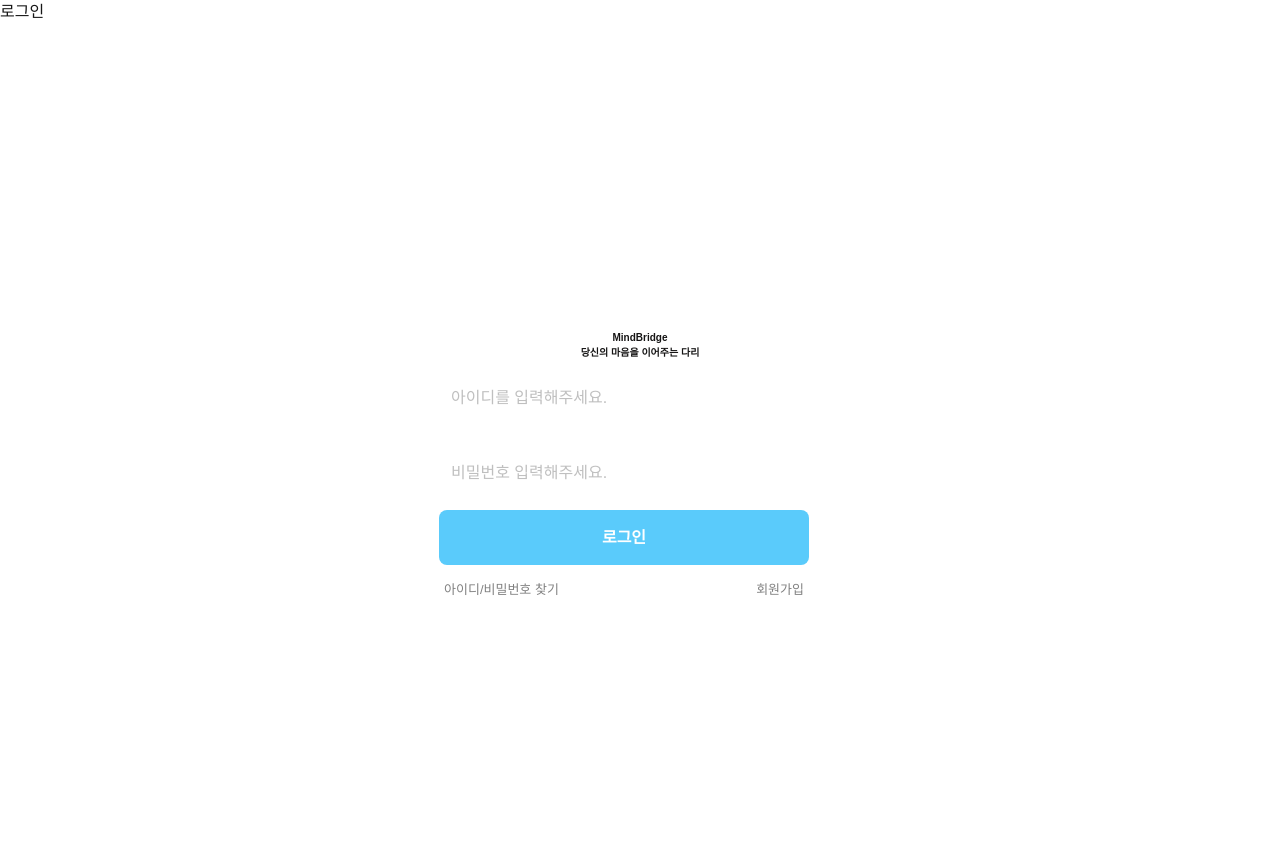
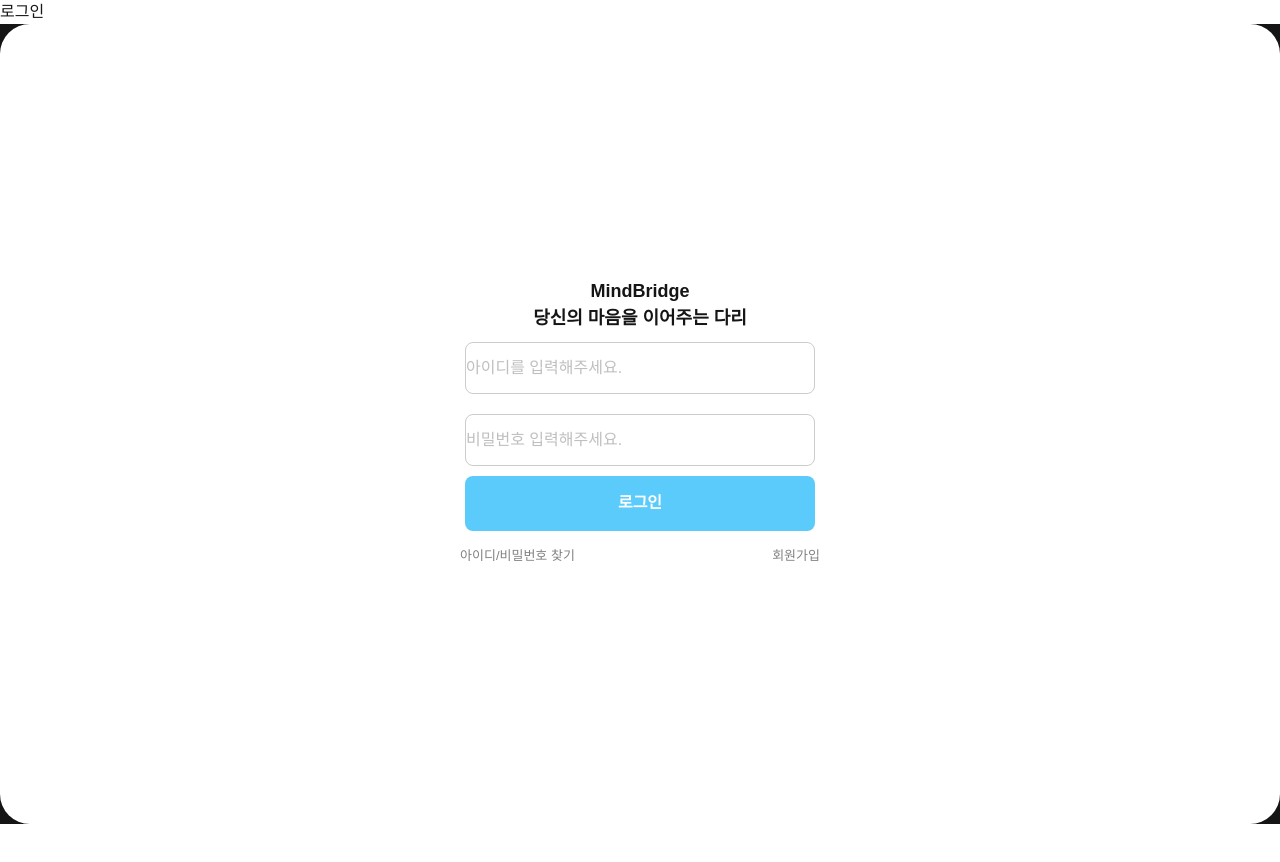
Before and after one commit to potato-club/MindBridge-front, a Next.js app: page /login in a window 1280 px wide. Shown: the top 862 px of the page. After the commit the page ends 824 px from the top, so only its background shows below. Built offline with nearby package versions, Linux system fonts and the light colour scheme.

Commit message:
로그인 구현 완료, 다른 페이지 연동X, 아이디/비번 찾기 페이지 구현중

```diff
--- /dev/null
+++ b/src/app/findidandpw/components/FindIdAndPW.tsx
@@ -0,0 +1,29 @@
+'use client';
+
+import { useState} from "react";
+import { useRouter } from "next/navigation";
+import styles from "./FindIdAndPW.module.css";
+
+/* 아이디/비밀번호 찾기 폼 */
+const FindIdAndPWForm = () => {
+    const [userName, setUserName] = useState("");
+    const [userNumber, setUserNumber] = useState("");
+    const [userId, setUserId] = useState("");
+
+
+    return (
+        <>
+            <header className={styles.header}>아이디/비밀번호 찾기</header>
+            <form className={styles.Form}>
+                <div className={styles.Container}>
+
+
+
+                </div>
+            </form>
+
+        </>
+    )
+};
+
+export default FindIdAndPWForm;
--- a/src/app/login/components/Login.module.css
+++ b/src/app/login/components/Login.module.css
@@ -1,99 +1,108 @@
+.Form {
+    background-color: #161515;
+}
+
 /* 전체 컨테이너 */
 .Container {
     display: flex;
     flex-direction: column;
     justify-content: center;
-    align-items: column;
-    width: 402px;
-    height: 874px;
+    align-items: center;
+    width: 100vw;
+    height: 100vh;
     /* 휴대폰 기종에 따라 다르게 설정 */
     margin: auto;
-    border-radius: 30%;
+    border-radius: 30px;
     background-color: #ffffff;
+    box-sizing: border-box;
+    /* border-color: #161515; */
     /* font-family: 'Noto Sans KR', sans-serif; */
 }
 
 
 /* 로고 */
 .LoginAndAppName {
-    padding: 40px;
+    padding: 20px;
     border-radius: 16px;
     text-align: center;
     box-shadow: 0 6px 20px rgba(0, 0, 0, 0.08);
-    width: 132px;
-    height: 132px;
+
+    width: 30vw;
+    height: 30vw;
+    max-width: 150px;
+    max-height: 150px;
+
     margin: auto;
-    text-align: column;
     margin-bottom: 20px;
     color: #161515;
 }
 
 
 
-.AppName ,.AppDescription {
-    font-size: 10px;
+.AppName ,
+.AppDescription {
+    font-size: clamp(12px, 3vw, 18px);
     font-weight: 700;
     color: #161515;
     text-align: center;
     /*이미지 가져올시 추가 */
 }
 
-.UserId input, .UserPassword input {
-    display: flex;
+.UserId input,
+.UserPassword input {
+    display: block;
     /* flex-direction: column; */
     margin: 10px 0;
-    text-align: left;
-    width: 370px;
-    height: 55px;
-    padding: 12px;
+    width: 90%;
+    max-width: 370px;
+    min-width: 350px;
+    height: 52px;
+    padding: px;
     color: gray;
-    /* border-radius: 8%; */
+
+    border-radius: 8px;
+    border: 1px solid #ccc;
+    outline: none;
+    box-sizing: border-box;
 }
 
-.LoginButton {
+.LoginButton button{
     display: flex;
     justify-content: center;
     align-items: center;
-    width: 370px;
+    width: 80%;
+    max-width: 370px;
+    min-width: 350px;
     height: 55px;
     background-color: #5acbfb;
     border-radius: 8px;
     cursor: pointer;
+    border: none;
 }
 
 .LoginButtonText {
-    font-size: 16px;
+    font-size: clamp(14px, 2vw, 16px);
     font-weight: 600;
     color: #ffffff;
 }
-
-/* .LoginButton hover {
-  color: #99a0a8;
-}  */
-
-
-
-
 
 /* 하단 영역 */
 .LoginFooter {
     display: flex;
     justify-content: space-between;
-    width: 370px;
-    padding: auto;
+    width: 80%;
+    max-width: 370px;
+    min-width: 220px;
     margin-top: 10px;
-    height: 17px;
     font-size: 13px;
     color: #686870;
-    text-align: center;
-
 }
 
 .FindIdAndPassword, .SignUp {
     font-size: 13px;
     color: gray;
     text-decoration: none;
-    padding: 5px 5px 5px 5px;
+    padding: 5px;
 }
 
 .FindIdAndPassword {
--- a/src/app/login/components/Login.tsx
+++ b/src/app/login/components/Login.tsx
@@ -3,39 +3,6 @@
 import { useState} from "react";
 import { useRouter } from "next/navigation";
 import styles from "./Login.module.css";
-
-
-/* API 음,,, 백엔드랑 연동해야함
-import NextAuth from "next-auth/next";
-import CredentialsProvider from "next-auth/providers/credentials";
-
-const handler = NextAuth({
-    providers: [
-        CredentialsProvider({
-            name: "credentials",
-
-            /* 로그인 폼에서 입력한 값을 받아옴
-            credentials: {
-                userId: { label: "userId", type: "text" },
-                userPassword: { label: "userPassword", type: "password" },
-            },
-
-            /* 로그인 처리
-            async authorize(credentials, req) {
-                /* DB 연동 음,,,,, 왓 이즈 백엔드API요청,,,ㅜㅜ
-
-                if (user) {
-                    return user;
-                } else {
-                    return null;
-                }
-            },
-        }),
-    ],
-});
-
-export {handle as GET, handler as POST};
-*/
 
 
 /* 로그인 폼 */
@@ -45,27 +12,38 @@ const LoginForm = () => {
 
     const router = useRouter();
 
-    const handleCudmit = async (e) => {
-        e.prevenDefault();
+    const handleSubmit = async (e) => {
+        e.preventDefault();
 
-        const result = await signIn("credentials", {
-            redirect: false,
-            userId,
-            userPassword,
+        try {
+            // 백엔드 API 로그인 요청이랄까...
+            const response = await fetch("백엔드 주소?",{
+            method: "POST",
+            headers: { "Content-Type": "application/json" },
+            body: JSON.stringify({ id: userId, password: userPassword }),
         });
 
-        if (result.ok) {
-            router.push("/메인페이지"); /* 메인페이지 경로로 변경해야한다ㅡ,,, */
-        } else {
-            alert("로그인 실패");
-            router.push("/Login");
+        if (!response.ok) {
+            throw new Error("로그인 실패");
+        }
+
+            const data = await response.json();
+            const accessToken = data.accessToken;
+
+            // 로컬 스토리지에 토큰 저장(아마도,,)
+            localStorage.setItem("accessToken", accessToken);
+
+            router.push("/Main"); // 메인페이지 연동해야함.
+        } catch (err) {
+            console.error(err);
+            alert("아이디와 비밀번호를 확인해주세요.");
         }
     };
 
     return (
         <>
             <header className={styles.header}>로그인</header>
-            <form>
+            <form className={styles.Form} onSubmit={handleSubmit}>
                 <div className={styles.Container}>
 
                     {/* 어플명 or 로고 + 설명 */}
@@ -104,18 +82,20 @@ const LoginForm = () => {
                     {/* 하단 영역 */}
                     <div className={styles.LoginFooter}>
                         {/* 아이디/비밀번호 찾기 */}
+                        {/* 페이지 이동 구현 중 */}
                         <div className={styles.FindIdAndPassword}>
-                            아이디/비밀번호 찾기
+                            <button type="button"
+                            onClick={() => router.push("/findidandpw")}>
+                                아이디/비밀번호 찾기
+                            </button>
                         </div>
 
                         {/* 회원가입 */}
                         <div className={styles.SignUp}>
-                            회원가입
+                            <button type="button"
+                            onClick={() => router.push("/회원가입 페이지")}>회원가입</button>
                         </div>
                     </div>
-
-
-
                 </div>
             </form>
         </>
--- a/src/app/login/page.tsx
+++ b/src/app/login/page.tsx
@@ -1,4 +1,6 @@
 'use client';
 import LoginForm from "./components/Login";
+// import FindForm from "./components/FindIdAndPW";
 
 export default LoginForm;
+// export default FindForm;
```
Also changed, not shown: src/app/findidandpw/components/FindIdAndPW.module.css (added).
